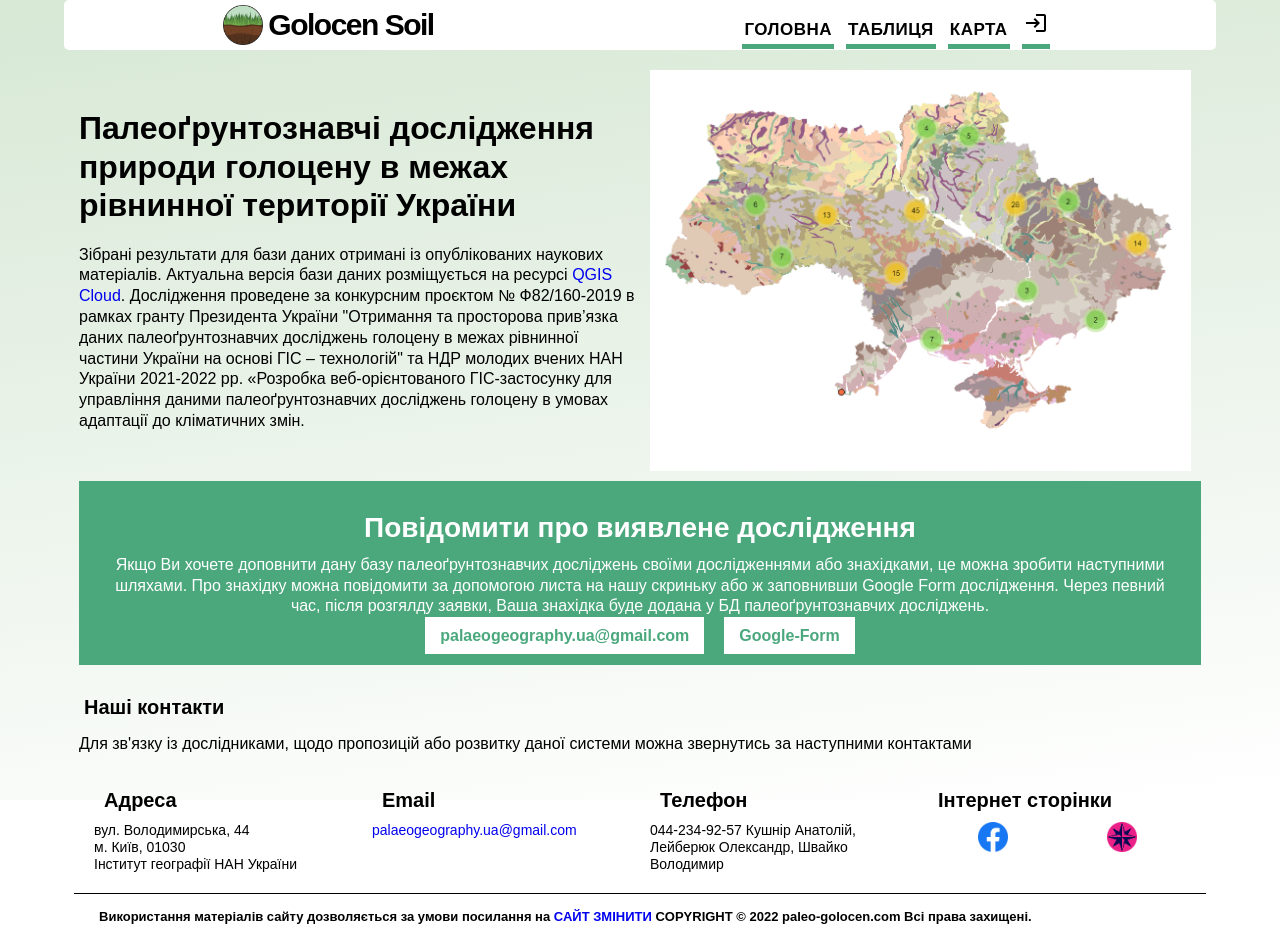
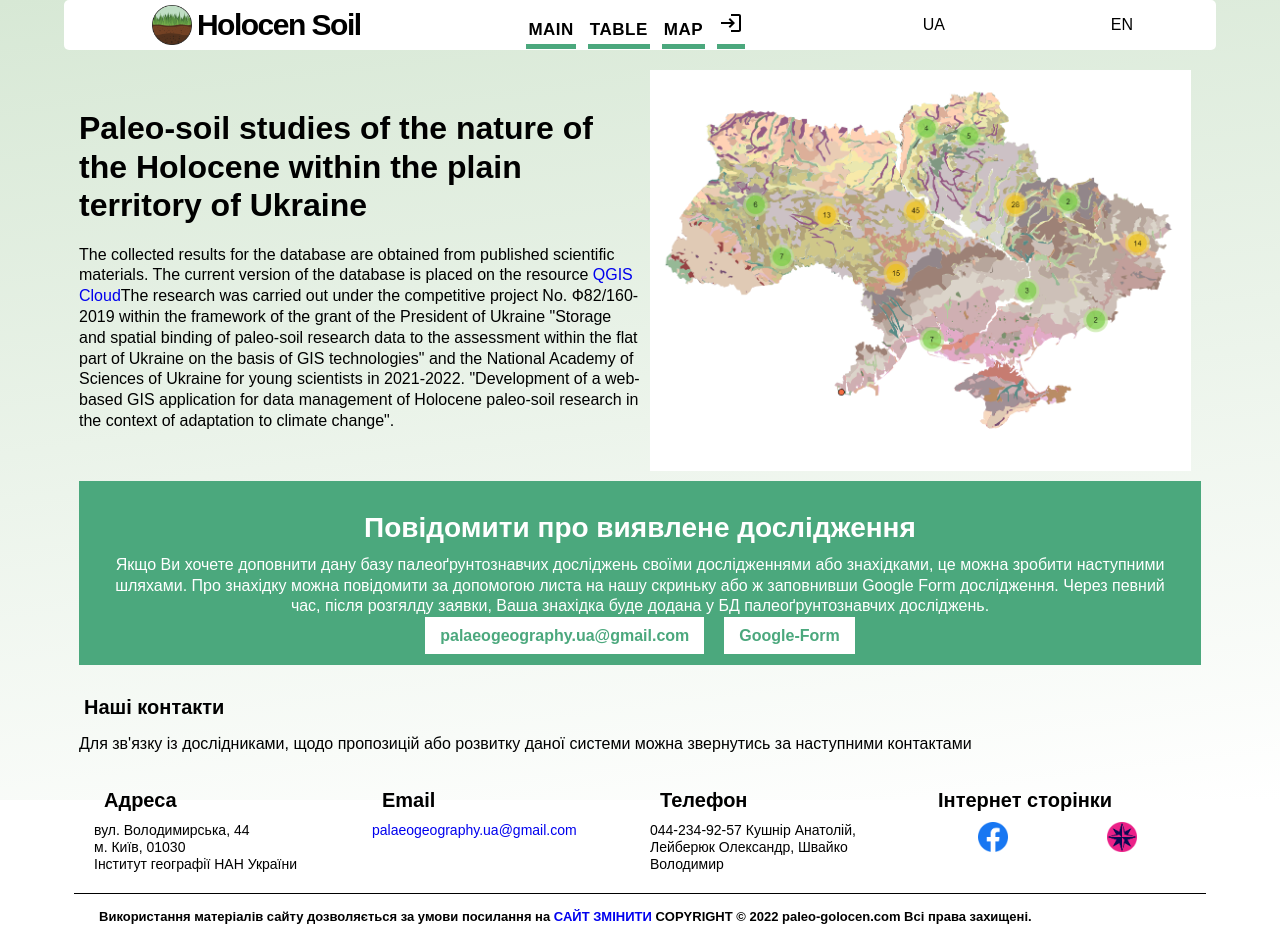
Before and after one commit to sashalom1991/paleosoil, a React app: page / in a window 1280 px wide. Built offline with nearby package versions, Linux system fonts and the light colour scheme.

Commit message:
install i18n

```diff
--- a/package.json
+++ b/package.json
@@ -16,6 +16,9 @@
     "concurrently": "^7.3.0",
     "formik": "^2.2.9",
     "gh-pages": "^4.0.0",
+    "i18next": "^21.9.1",
+    "i18next-browser-languagedetector": "^6.1.5",
+    "i18next-http-backend": "^1.4.1",
     "json-server": "^0.17.0",
     "leaflet": "^1.8.0",
     "modern-normalize": "^1.1.0",
@@ -23,6 +26,7 @@
     "prop-types": "^15.8.1",
     "react": "^18.1.0",
     "react-dom": "^18.1.0",
+    "react-i18next": "^11.18.6",
     "react-icons": "^4.4.0",
     "react-lazy-load-image-component": "^1.5.5",
     "react-leaflet": "^4.0.0",
--- a/public/index.html
+++ b/public/index.html
@@ -27,7 +27,7 @@
       work correctly both with client-side routing and a non-root public URL.
       Learn how to configure a non-root public URL by running `npm run build`.
     -->
-    <title>Golocen Soil</title>
+    <title>Holocen Soil</title>
   </head>
   <body>
     <noscript>You need to enable JavaScript to run this app.</noscript>
--- a/src/components/App.js
+++ b/src/components/App.js
@@ -21,6 +21,7 @@ function App() {
   const isFetchingCurrentUser = useSelector(authSelectors.getIsFetchingCurrent);
 
   // useEffect(() => dispatch(authOperations.fetchCurrentUser()), [dispatch]);
+
   return (
     <div className="App">
       {!isFetchingCurrentUser ? (
--- a/src/components/Description/Description.jsx
+++ b/src/components/Description/Description.jsx
@@ -1,34 +1,24 @@
-import "./Description.css";
-import MapPaleoSoil from "../../assets/img/description_map.png";
+import './Description.css';
+import MapPaleoSoil from '../../assets/img/description_map.png';
+import { useTranslation } from 'react-i18next';
 
 function Description() {
+  const { t, i18n } = useTranslation();
   return (
     <>
       <div className="DescContainer">
         <div className="DescInfo">
           <div>
-            <h1 className="DescTitle">
-              Палеоґрунтознавчі дослідження природи голоцену в межах рівнинної
-              території України
-            </h1>
+            <h1 className="DescTitle">{t('desc.title')}</h1>
             <p className="DescText">
-              Зібрані результати для бази даних отримані із опублікованих
-              наукових матеріалів. Актуальна версія бази даних розміщується на
-              ресурсі{" "}
+              {t('desc.text1')}
               <a
                 href="https://qgiscloud.com/paleogeo_ua/Paleogeographic_studies/?bl=ocm_landscape&st=&l=%D0%9F%D1%80%D0%B8%D1%80%D0%BE%D0%B4%D0%BD%D1%96%20%D0%B7%D0%BE%D0%BD%D0%B8%2C%D0%91%D0%B0%D0%B7%D0%B0%20%D0%B4%D0%BE%D1%81%D0%BB%D1%96%D0%B4%D0%B6%D0%B5%D0%BD%D1%8C&t=Paleogeographic_studies&e=1488176%2C5079707%2C4874843%2C7437144"
                 alt="Paleomap in Qgis Cloud"
               >
                 QGIS Cloud
               </a>
-              . Дослідження проведене за конкурсним проєктом № Ф82/160-2019 в
-              рамках гранту Президента України "Отримання та просторова
-              прив’язка даних палеоґрунтознавчих досліджень голоцену в межах
-              рівнинної частини України на основі ГІС – технологій" та НДР
-              молодих вчених НАН України 2021-2022 рр. «Розробка
-              веб-орієнтованого ГІС-застосунку для управління даними
-              палеоґрунтознавчих досліджень голоцену в умовах адаптації до
-              кліматичних змін.
+              {t('desc.text2')}
             </p>
           </div>
           <img
@@ -56,7 +46,7 @@ function Description() {
             </a>
           </span>
           <span className="DescGuestLink">
-            <a href="https://forms.gle/2pwnzSoTbZfdEGWK8" target='blank'>
+            <a href="https://forms.gle/2pwnzSoTbZfdEGWK8" target="blank">
               Google-Form
             </a>
           </span>
--- a/src/components/Layout/Layout.jsx
+++ b/src/components/Layout/Layout.jsx
@@ -13,6 +13,8 @@ import authOperations from '../../redux/auth/authOperations';
 import { authSelectors } from '../../redux/auth';
 import { useDispatch } from 'react-redux';
 
+import { useTranslation } from 'react-i18next';
+
 import './Layout.css';
 
 export default function Layout() {
@@ -20,6 +22,7 @@ export default function Layout() {
   const [burMenu, setBurMenu] = useState(false);
   const [screenWidth, setScreenWidth] = useState(window.innerWidth);
   const isLoggedIn = useSelector(authSelectors.getIsLoggedIn);
+  const { t, i18n } = useTranslation();
 
   const mobileMenu = () => setBurMenu(!burMenu);
 
@@ -40,33 +43,37 @@ export default function Layout() {
     console.log('OK');
   };
 
+  const handelChangeLng = lng => {
+    i18n.changeLanguage(lng);
+  };
+
   return (
     <>
       <header className="Header">
         <NavLink to="/" className="Logotype">
           <img src={Logo} alt="Logo" />
-          <span>Golocen Soil</span>
+          <span>Holocen Soil</span>
         </NavLink>
 
         <nav>
           {(burMenu || screenWidth > 480) && (
             <div className="Navigation" id="navigation">
               <NavLink className="NavigationLink" to="/" onClick={mobileMenu}>
-                Головна
+                {t('layout.main')}
               </NavLink>
               <NavLink
                 className="NavigationLink"
                 to="/table"
                 onClick={mobileMenu}
               >
-                Таблиця
+                {t('layout.table')}
               </NavLink>
               <NavLink
                 className="NavigationLink"
                 to="/map"
                 onClick={mobileMenu}
               >
-                Карта
+                {t('layout.map')}
               </NavLink>
               <NavLink
                 className="NavigationLink"
@@ -96,7 +103,8 @@ export default function Layout() {
             </div>
           )}
         </nav>
-
+        <button onClick={() => handelChangeLng('ua')}>UA</button>
+        <button onClick={() => handelChangeLng('en')}>EN</button>
         <div className="MobMenuIcon">
           {!burMenu ? (
             <FaBars className="Menu" onClick={mobileMenu} />
--- /dev/null
+++ b/src/i18n/en/en.json
@@ -0,0 +1,12 @@
+{
+        "layout": {
+          "main": "Main",
+          "table": "Table",
+          "map": "Map"
+        },
+        "desc": {
+          "title": "Paleo-soil studies of the nature of the Holocene within the plain territory of Ukraine",
+          "text1": "The collected results for the database are obtained from published scientific materials. The current version of the database is placed on the resource ",
+          "text2": "The research was carried out under the competitive project No. Ф82\/160-2019 within the framework of the grant of the President of Ukraine \"Storage and spatial binding of paleo-soil research data to the assessment within the flat part of Ukraine on the basis of GIS technologies\" and the National Academy of Sciences of Ukraine for young scientists in 2021-2022. \"Development of a web-based GIS application for data management of Holocene paleo-soil research in the context of adaptation to climate change\"."
+        }
+}
--- /dev/null
+++ b/src/i18n/i18n.js
@@ -0,0 +1,23 @@
+import i18next from 'i18next';
+import { initReactI18next } from 'react-i18next';
+import LanguageDetector from 'i18next-browser-languagedetector';
+import en from './en/en.json';
+import ua from './ua/ua.json';
+
+i18next
+  .use(initReactI18next)
+  .use(LanguageDetector)
+  .init({
+    resources: {
+      ua: {
+        translation: ua,
+      },
+      en: {
+        translation: en,
+      },
+    },
+    fallbackLng: localStorage.getItem('lng') || 'ua',
+    debug: true,
+  });
+
+export default i18next;
--- /dev/null
+++ b/src/i18n/ua/ua.json
@@ -0,0 +1,15 @@
+{
+          "layout": {
+            "main": "Головна",
+            "table": "Таблиця",
+            "map": "Карта"
+          },
+          "desc": {
+            "title":
+              "Палеоґрунтознавчі дослідження природи голоцену в межах рівнинної території України",
+            "text1":
+              "Зібрані результати для бази даних отримані із опублікованих наукових матеріалів. Актуальна версія бази даних розміщується на ресурсі ",
+            "text2":
+              "Дослідження проведене за конкурсним проєктом № Ф82/160-2019 в рамках гранту Президента України \"Отримання та просторова прив’язка даних палеоґрунтознавчих досліджень голоцену в межах рівнинної частини України на основі ГІС – технологій\" та НДР молодих вчених НАН України 2021-2022 рр. \"Розробка веб-орієнтованого ГІС-застосунку для управління даними палеоґрунтознавчих досліджень голоцену в умовах адаптації до кліматичних змін\"."
+          }
+        }
--- a/src/index.js
+++ b/src/index.js
@@ -1,5 +1,7 @@
 import React from 'react';
 import ReactDOM from 'react-dom/client';
+import i18n from './i18n/i18n';
+import { I18nextProvider } from 'react-i18next';
 import { BrowserRouter } from 'react-router-dom';
 import { Provider } from 'react-redux';
 import { store } from './redux/store';
@@ -13,7 +15,9 @@ root.render(
   <React.StrictMode>
     <BrowserRouter>
       <Provider store={store}>
-        <App />
+        <I18nextProvider i18n={i18n}>
+          <App />
+        </I18nextProvider>
       </Provider>
     </BrowserRouter>
   </React.StrictMode>,
```
Also changed, not shown: 1 other file.
